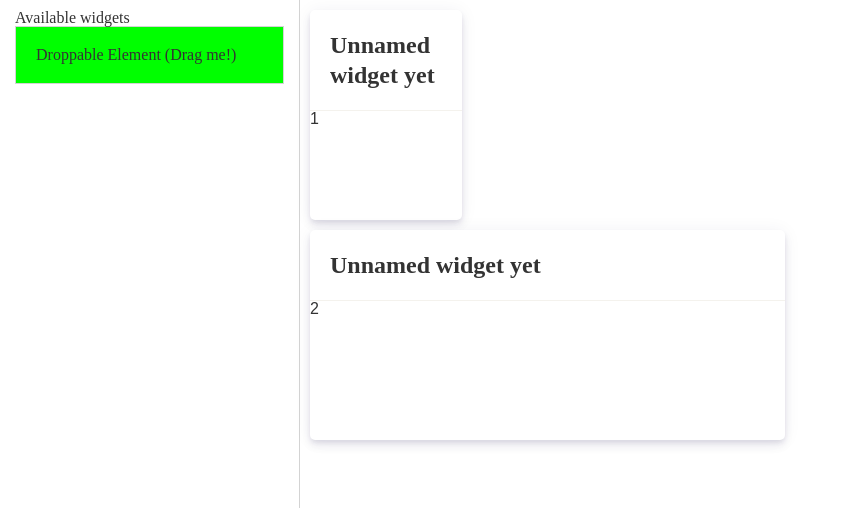
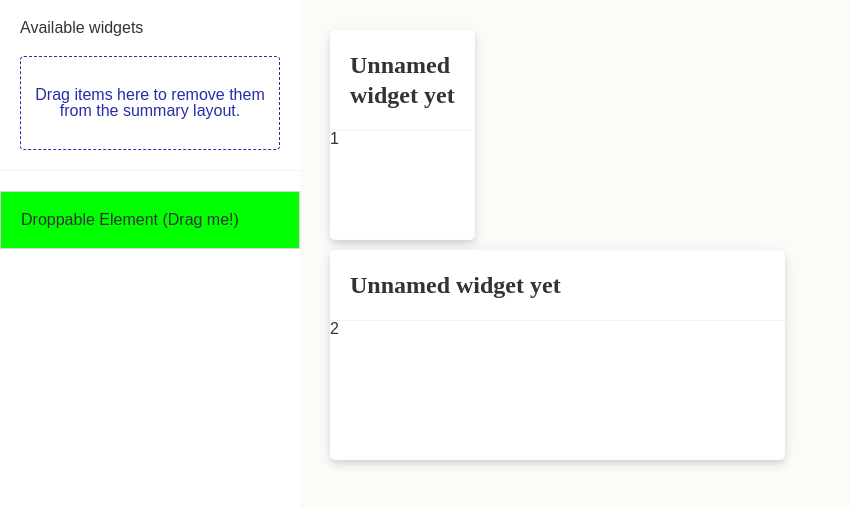
Before and after one commit to radumardale/dash-config-POC, a React (Create React App) app: page / in a window 1280 px wide. Shown: the top 508 px of the page, without its empty margins (0-850 px from the left). Built offline with nearby package versions, Linux system fonts and the light colour scheme; a web font is replaced by a local one.

Commit message:
more styling

```diff
--- a/src/Dashboard.js
+++ b/src/Dashboard.js
@@ -1,5 +1,4 @@
 import React from 'react';
-import ReactDOM from 'react-dom';
 import RGL, { WidthProvider } from 'react-grid-layout';
 import WidgetWrapper from './WidgetWrapper';
 // import silv from "./sylvester.png";
@@ -47,15 +46,21 @@ class Dashboard extends React.PureComponent {
         return Math.max(a, i.y + i.h);
       }, 1) * 2;
 
-    console.log(this.state.layout);
+    // console.log(this.state.layout);
     return (
       <React.Fragment>
         <div className="page-wrapper">
           <div className="left-panel">
-            {/* <div>
-              <button onClick={this.addNewItem}>Add item</button>
-            </div> */}
-            <h3>Available widgets</h3>
+            <div className="left-top-section">
+              <span>Available widgets</span>
+
+              <div className="drop-removed-items">
+                <span>
+                  Drag items here to remove them from the summary layout.
+                </span>
+              </div>
+            </div>
+
             <div>
               <div
                 className="droppable-element"
@@ -90,7 +95,7 @@ class Dashboard extends React.PureComponent {
                   // this.setState({ layout });
                 }}
                 onDrop={(layout, layoutItem, _event) => {
-                  console.log(layoutItem);
+                  // console.log(layoutItem);
                   this.setState({ layout, showGuideLines: false });
                 }}
                 onDragStart={(e) => {
--- a/src/WidgetWrapper.js
+++ b/src/WidgetWrapper.js
@@ -1,5 +1,4 @@
 import React from 'react';
-import ReactDOM from 'react-dom';
 
 const WidgetWrapper = React.forwardRef(
   ({ style, className, title = 'Unnamed widget yet', ...props }, ref) => {
@@ -7,7 +6,10 @@ const WidgetWrapper = React.forwardRef(
     return (
       <div
         style={{
-          /* styles */ position: 'relative',
+          // /* styles */ position: 'relative',
+          display: 'grid',
+          gridTemplateColumns: '1fr',
+          gridTemplateRows: 'max-content 1fr',
           ...style,
         }}
         className={className}
--- a/src/styles.css
+++ b/src/styles.css
@@ -5,6 +5,7 @@
   --border: #CBCBCB;
   --gray-bg: #F8F8F8;
   --black-80: #333333;
+  --cream-20: #FCFBF8;
 }
 
 body {
@@ -12,6 +13,7 @@ body {
   margin: 0;
   height: 100vh;
 
+  font-family: aktiv-grotesk, sans-serif;
   color: var(--black-80);
 }
 
@@ -135,11 +137,24 @@ body {
 }
 
 .left-panel {
-  border-right: 1px solid lightgray;
-  padding: 10px 15px;
+  /* padding: 10px 15px; */
+  background: white;
+  display:flex;
+  flex-direction: column;
+  gap: 20px;
+}
+
+.left-top-section {
+  padding: 20px;
+  border-bottom: 1px solid var(--light-border);
+  display:flex;
+  flex-direction: column;
+  gap: 20px;
 }
 
 .right-panel {
+  background: var(--cream-20);
+  padding: 20px;
 }
 
 .droppable-element {
@@ -164,3 +179,12 @@ body {
   padding: 20px;
   border-bottom: 1px solid var(--light-border);
 }
+
+.drop-removed-items {
+  border: 1px dashed var(--medium-purple-100);
+  border-radius: 4px;
+  color: var(--medium-purple-100);
+  padding: 30px 10px;
+  text-align: center;
+  font-size: 16px;
+}
```
